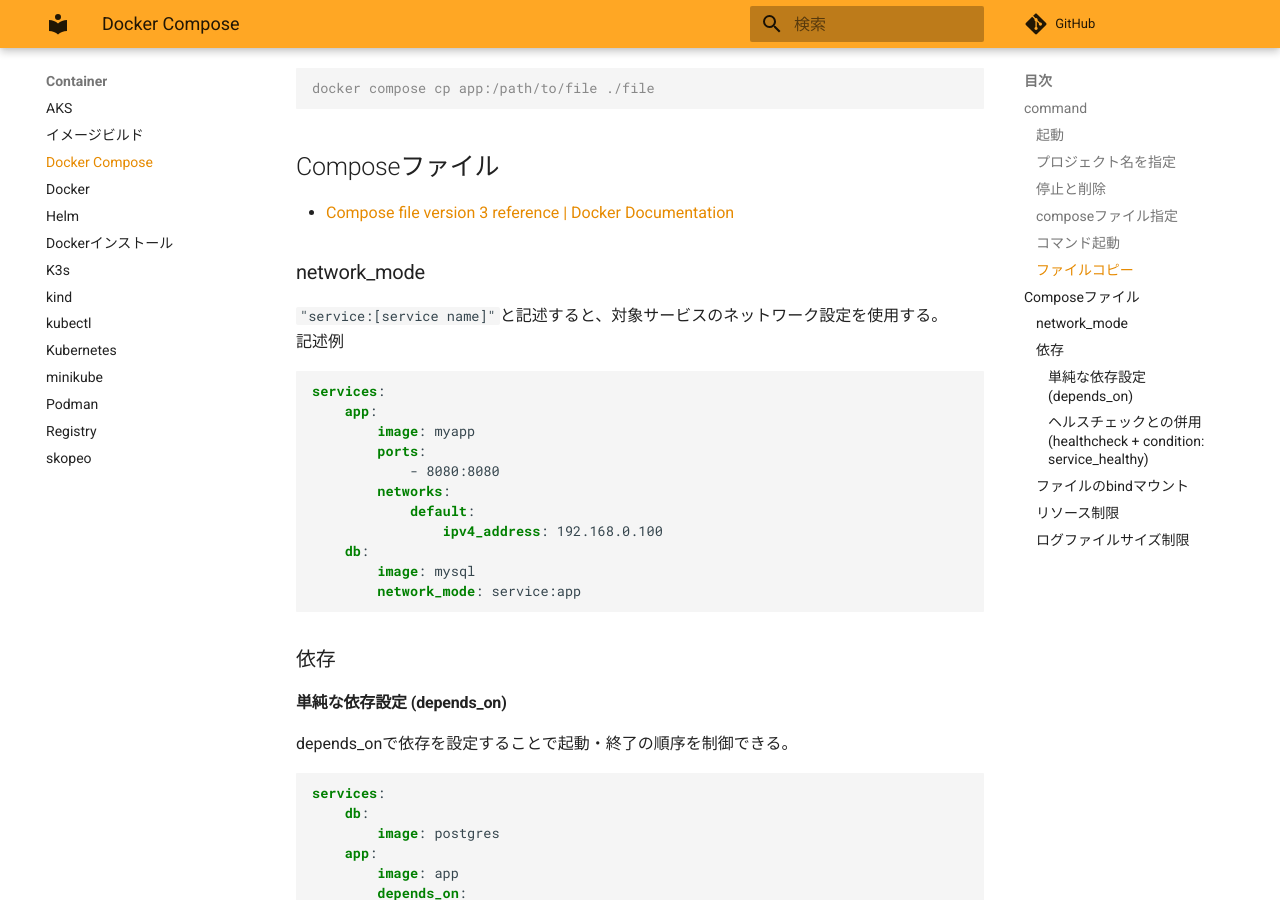
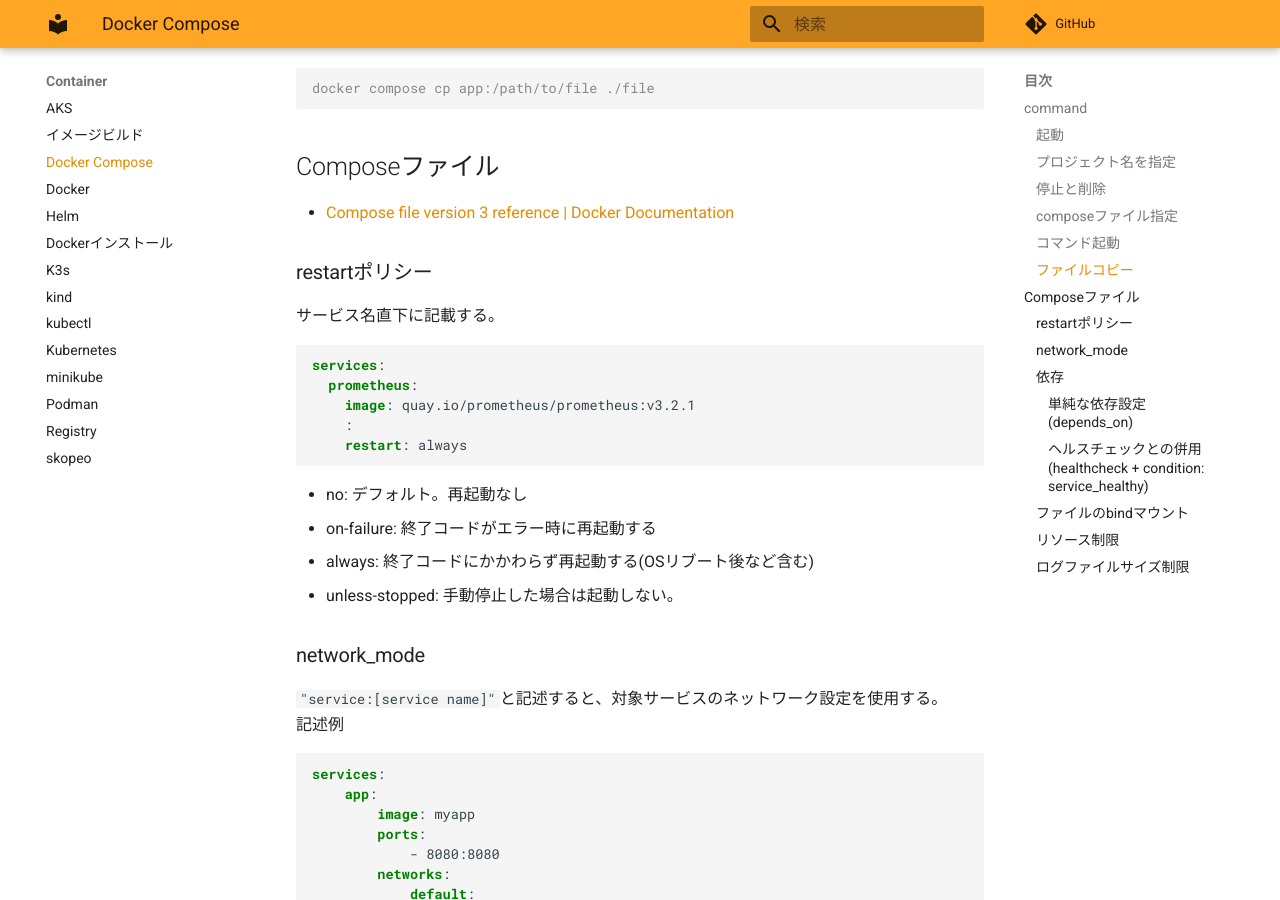
Before and after one commit to zaki-lknr/docs, an MkDocs documentation site: the page built from docs/Container/compose.md, in a window 1280 px wide and 900 px high, scrolled down 1498 px. Built offline with MkDocs 1.6.1 and Material for MkDocs 9.7.7, drawn with Linux system fonts in a browser that asks for light colours; comment, search, counter and statistics services are not loaded.

Commit message:
add: container/compose: restartポリシー

````diff
--- a/docs/Container/compose.md
+++ b/docs/Container/compose.md
@@ -73,6 +73,23 @@ docker compose cp app:/path/to/file ./file
 ## Composeファイル
 
 - [Compose file version 3 reference | Docker Documentation](https://docs.docker.com/compose/compose-file/compose-file-v3/)
+
+### restartポリシー
+
+サービス名直下に記載する。
+
+```yaml
+services:
+  prometheus:
+    image: quay.io/prometheus/prometheus:v3.2.1
+    :
+    restart: always
+```
+
+- no: デフォルト。再起動なし
+- on-failure: 終了コードがエラー時に再起動する
+- always: 終了コードにかかわらず再起動する(OSリブート後など含む)
+- unless-stopped: 手動停止した場合は起動しない。
 
 ### network_mode
 
````
